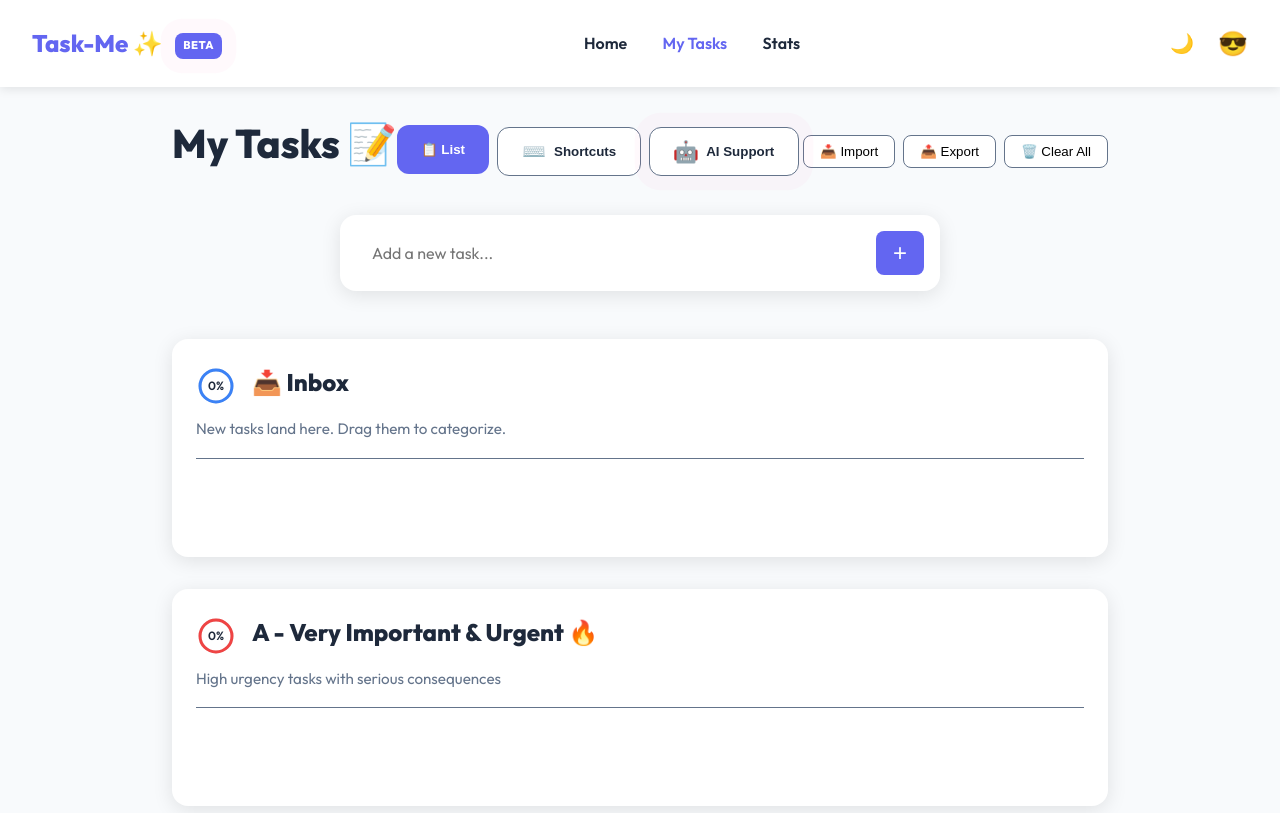
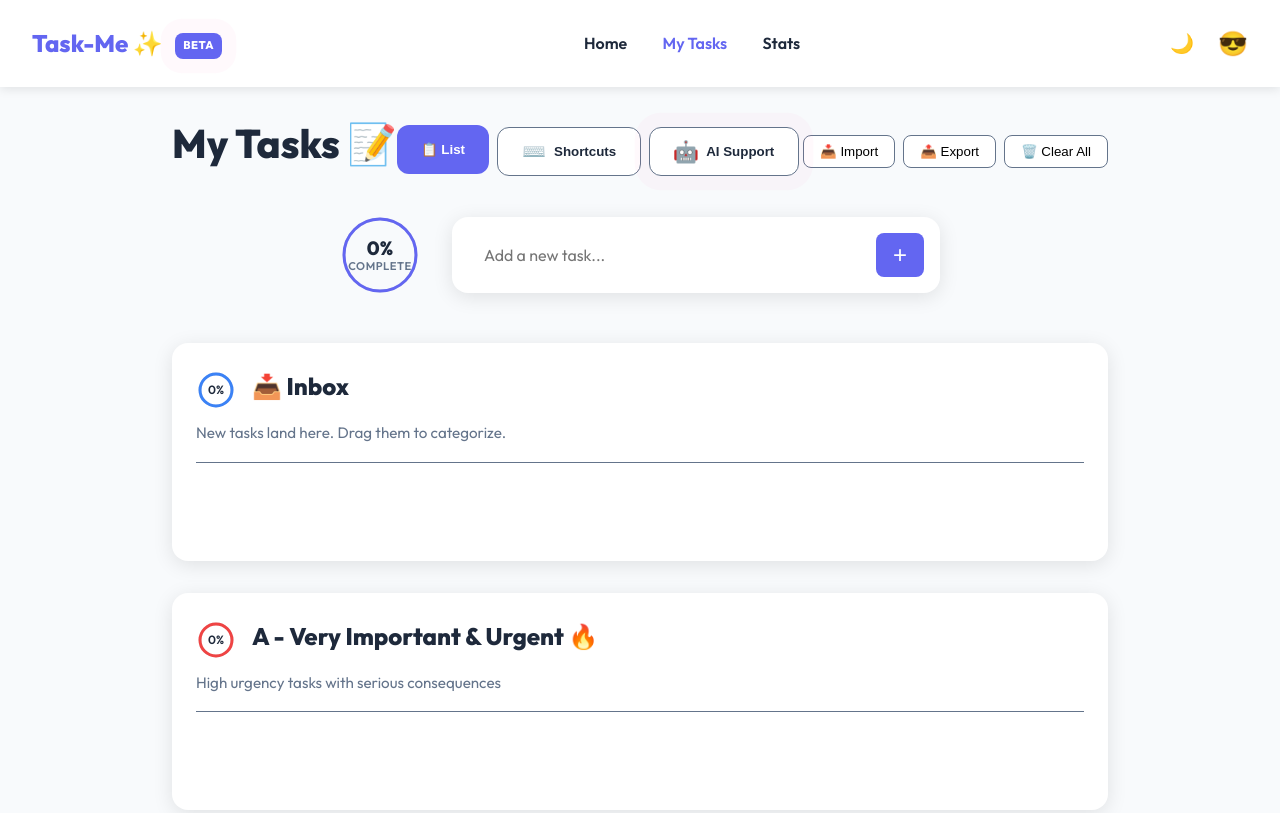
Before and after one commit to Ulimativo/task-me, a website: page app/public/pages/my-tasks.html in a window 1280 px wide. Shown: the top 813 px of the page. Drawn offline with Linux system fonts and the light colour scheme.

Commit message:
my tasks v1 complete

```diff
--- a/app/public/pages/my-tasks.html
+++ b/app/public/pages/my-tasks.html
@@ -65,6 +65,18 @@
         </header>
 
         <section class="quick-add">
+            <div class="overall-progress">
+                <div class="progress-ring large" data-color="primary">
+                    <svg width="80" height="80">
+                        <circle class="progress-ring-circle-bg" cx="40" cy="40" r="36"></circle>
+                        <circle class="progress-ring-circle" cx="40" cy="40" r="36"></circle>
+                    </svg>
+                    <div class="progress-text">
+                        <span class="progress-percentage">0%</span>
+                        <span class="progress-label">Complete</span>
+                    </div>
+                </div>
+            </div>
             <div class="task-input-container">
                 <input type="text" placeholder="Add a new task..." class="task-input">
                 <button class="add-btn">+</button>
--- a/app/public/scripts/tasks.js
+++ b/app/public/scripts/tasks.js
@@ -407,14 +407,19 @@ document.addEventListener('DOMContentLoaded', () => {
 
     function updateCategoryProgress() {
         const categories = document.querySelectorAll('.category-section');
+        let totalTasks = 0;
+        let totalCompleted = 0;
 
         categories.forEach(category => {
             const tasks = category.querySelectorAll('.task-item');
             const completedTasks = category.querySelectorAll('.task-item.completed');
 
+            totalTasks += tasks.length;
+            totalCompleted += completedTasks.length;
+
             const progress = tasks.length ? (completedTasks.length / tasks.length) * 100 : 0;
 
-            // Update progress ring
+            // Update category progress ring
             const ring = category.querySelector('.progress-ring-circle');
             const text = category.querySelector('.progress-text');
 
@@ -428,6 +433,21 @@ document.addEventListener('DOMContentLoaded', () => {
                 text.textContent = `${Math.round(progress)}%`;
             }
         });
+
+        // Update overall progress ring
+        const overallProgress = totalTasks ? (totalCompleted / totalTasks) * 100 : 0;
+        const overallRing = document.querySelector('.overall-progress .progress-ring-circle');
+        const overallText = document.querySelector('.overall-progress .progress-percentage');
+
+        if (overallRing && overallText) {
+            const radius = overallRing.r.baseVal.value;
+            const circumference = radius * 2 * Math.PI;
+
+            overallRing.style.strokeDasharray = `${circumference} ${circumference}`;
+            overallRing.style.strokeDashoffset = circumference - (overallProgress / 100) * circumference;
+
+            overallText.textContent = `${Math.round(overallProgress)}%`;
+        }
     }
 
     // Initialize everything
--- a/app/public/styles/tasks.css
+++ b/app/public/styles/tasks.css
@@ -40,12 +40,48 @@
     transform: translateY(-2px);
 }
 
-/* Quick Add Section */
+/* Quick Add Section with Overall Progress */
 .quick-add {
+    display: flex;
+    align-items: center;
+    gap: 2rem;
     margin-bottom: 3rem;
 }
 
+.overall-progress {
+    flex-shrink: 0;
+}
+
+/* Large Progress Ring */
+.progress-ring.large {
+    width: 80px;
+    height: 80px;
+}
+
+.progress-ring.large .progress-text {
+    display: flex;
+    flex-direction: column;
+    align-items: center;
+    text-align: center;
+    line-height: 1.2;
+}
+
+.progress-ring.large .progress-percentage {
+    font-size: 1.2rem;
+    font-weight: 800;
+    color: var(--text);
+}
+
+.progress-ring.large .progress-label {
+    font-size: 0.7rem;
+    color: var(--text-light);
+    text-transform: uppercase;
+    letter-spacing: 0.05em;
+}
+
+/* Update task input container for new layout */
 .task-input-container {
+    flex-grow: 1;
     display: flex;
     gap: 1rem;
     background: var(--card-bg);
```
